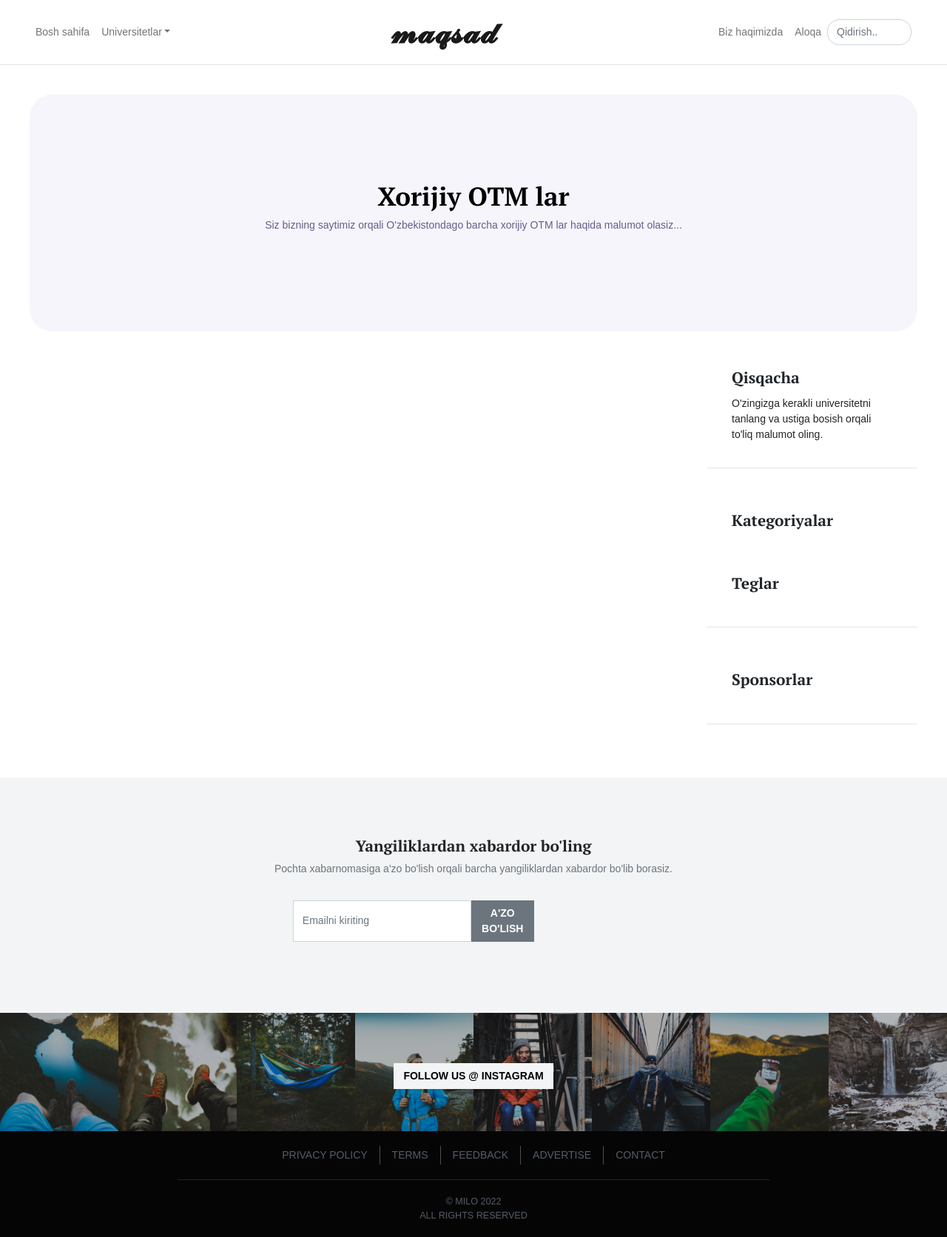
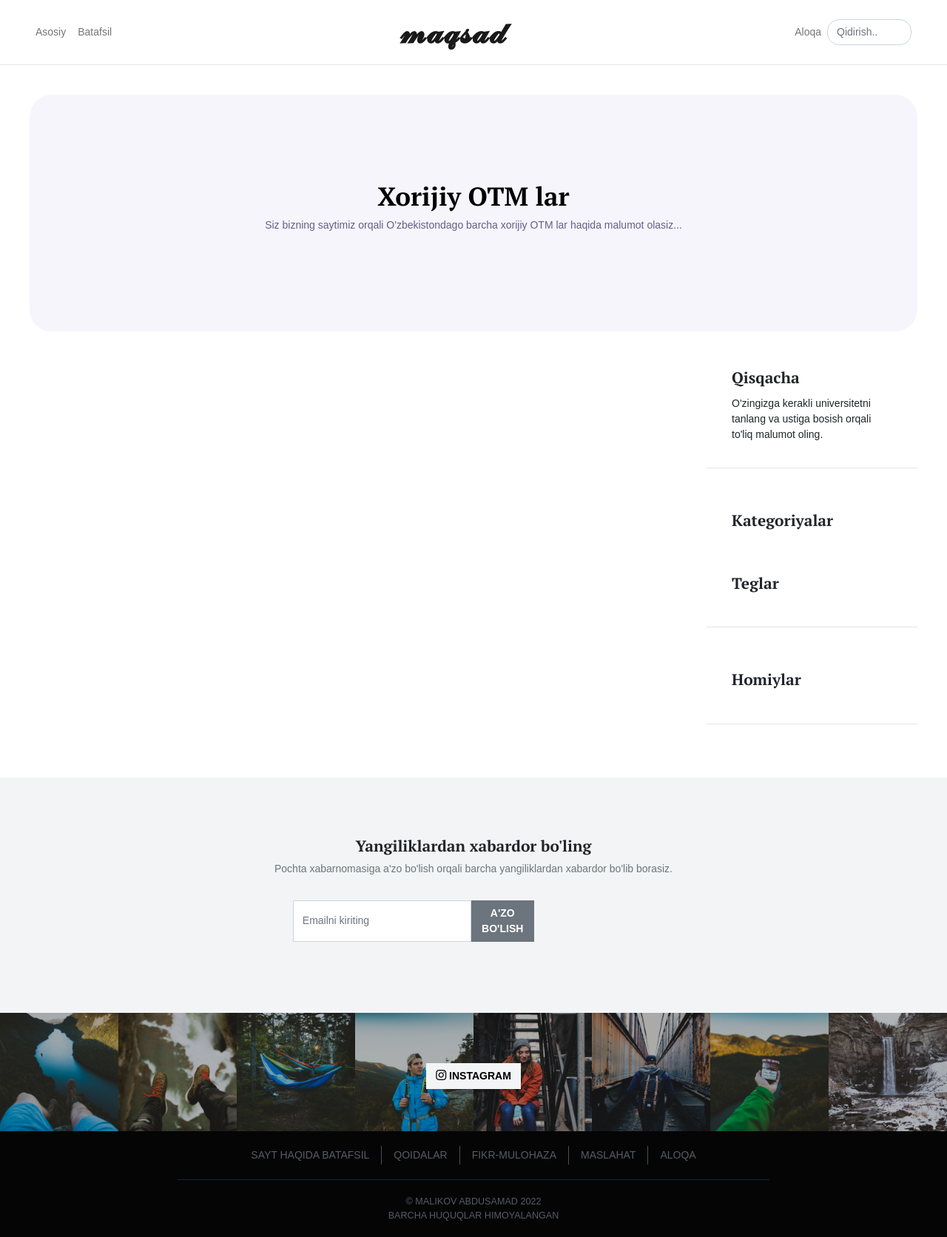
Before and after one commit to sevbo2003/foreign-unv, a Django app: page / in a window 1280 px wide. Shown: the whole page at 74% size. Run offline with Django 4.2, Linux system fonts and the light colour scheme; data that the repository does not hold is empty; some libraries are stand-ins or nearby versions; some web fonts are replaced.

Commit message:
Some template changes

```diff
--- a/templates/detail_page.html
+++ b/templates/detail_page.html
@@ -69,7 +69,7 @@
                                     {% csrf_token %}
                                     <div class="row">
                                         <div class="col-md-6">
-                                            {{ comment_form }}
+                                            {{ comment_form.as_p }}
                                         </div>
                                     </div>
                                     <button class="btn btn-success mt-3" type="submit">Yuborish</button>
@@ -114,7 +114,7 @@
                         <!-- /.card -->
                         <div class="card mb-4">
                             <div class="card-body">
-                                <h4 class="card-title">Sponsorlar</h4>
+                                <h4 class="card-title">Homiylar</h4>
                                 {% for sponsor in sponsors %}
                                     <a href="{% url 'detail' sponsor.slug %}" class="d-inline-block">
                                         <img class="card-img" src="{{ sponsor.image.url }}" alt="No"/>
--- a/templates/footer.html
+++ b/templates/footer.html
@@ -23,7 +23,7 @@
 <div class="site-instagram">
     <div class="action">
         <a class="btn btn-light" href="#">
-            Follow us @ Instagram
+            <i class="bi bi-instagram"></i> Instagram
         </a>
     </div>
     <div class="row g-0">
@@ -81,30 +81,30 @@
     <div class="container">
         <ul class="nav justify-content-center">
             <li class="nav-item">
-                <a class="nav-link" href="#">Privacy policy
+                <a class="nav-link" href="#">Sayt haqida batafsil
                 </a>
             </li>
             <li class="nav-item">
-                <a class="nav-link" href="#">Terms
+                <a class="nav-link" href="#">Qoidalar
                 </a>
             </li>
             <li class="nav-item">
-                <a class="nav-link" href="#">Feedback
+                <a class="nav-link" href="#">Fikr-Mulohaza
                 </a>
             </li>
             <li class="nav-item">
-                <a class="nav-link" href="#">Advertise
+                <a class="nav-link" href="#">Maslahat
                 </a>
             </li>
             <li class="nav-item">
-                <a class="nav-link" href="page-contact.html">Contact
+                <a class="nav-link" href="page-contact.html">Aloqa
                 </a>
             </li>
         </ul>
         <div class="copy">
-            &copy; Milo 2022
+            &copy; Malikov Abdusamad 2022
             <br/>
-            All rights reserved
+            Barcha huquqlar himoyalangan
         </div>
     </div>
 </footer>
--- a/templates/home.html
+++ b/templates/home.html
@@ -25,11 +25,11 @@
                                     <h4 class="card-title">{{ univer.universitet }}</h4>
                                 </a>
                                 <div class="entry-meta">
-                                    <ul>
+                                    <ul class="d-flex">
                                         <li class="d-flex align-items-center"><i class="bi bi-person"></i> <a
                                                 href="{% url 'detail' univer.slug %}">{{ univer.author }}</a></li>
                                         <li class="d-flex align-items-center"><i class="bi bi-clock"></i> <a
-                                                href="{% url 'detail' univer.slug %}">{{ univer.created|timesince }} oldin</a></li>
+                                                href="{% url 'detail' univer.slug %}">{{ univer.created|date:'M d, 20y' }} oldin</a></li>
                                         <li class="d-flex align-items-center"><i class="bi bi-chat-dots"></i> <a
                                                 href="{% url 'detail' univer.slug %}">{{ univer.comments.all.count }} ta comment</a></li>
                                     </ul>
@@ -41,7 +41,7 @@
                             <div class="card-body">
                                 <p class="card-text">{{ univer.about }}
                                 </p>
-                                <button class="btn btn-outline-info w-25"><a href="{% url 'detail' univer.slug %}">Batafsil o'qish</a></button>
+                                <button class="btn btn-outline-info"><a href="{% url 'detail' univer.slug %}">Batafsil o'qish</a></button>
 
                             </div>
                         </article>
@@ -82,7 +82,7 @@
                         <!-- /.card -->
                         <div class="card mb-4">
                             <div class="card-body">
-                                <h4 class="card-title">Sponsorlar</h4>
+                                <h4 class="card-title">Homiylar</h4>
                                 {% for sponsor in sponsors %}
                                     <a href="{% url 'detail' sponsor.slug %}" class="d-inline-block">
                                         <img class="card-img" src="{{ sponsor.image.url }}" alt="No"/>
--- a/templates/navbar.html
+++ b/templates/navbar.html
@@ -4,31 +4,30 @@
             <button class="navbar-toggler order-2 order-md-1" type="button" data-bs-toggle="collapse"
                     data-bs-target=".navbar-collapse" aria-controls="navbar-left navbar-right" aria-expanded="false"
                     aria-label="Toggle navigation">
-            <span class="navbar-toggler-icon">
-            </span>
+            <span class="navbar-toggler-icon"></span>
             </button>
             <div class="collapse navbar-collapse order-3 order-md-2" id="navbar-left">
                 <ul class="navbar-nav me-auto">
                     <li class="nav-item">
-                        <a class="nav-link" href="{% url 'home' %}">Bosh sahifa</a>
+                        <a class="nav-link" href="{% url 'home' %}">Asosiy</a>
                     </li>
-                    <li class="nav-item dropdown">
-                        <a class="nav-link dropdown-toggle" href="#" id="dropdown03" data-bs-toggle="dropdown"
-                           aria-haspopup="true" aria-expanded="false">Universitetlar</a>
-                        <div class="dropdown-menu" aria-labelledby="dropdown03">
-                            {% for university in universities %}
-                            <a class="dropdown-item" href="doc-alerts.html">{{ university.davlat }}</a>
-                            {% endfor %}
-                        </div>
+                    <li class="nav-item">
+                        <a class="nav-link" href="page-about.html">Batafsil</a>
                     </li>
+{#                    <li class="nav-item dropdown">#}
+{#                        <a class="nav-link dropdown-toggle" href="#" id="dropdown03" data-bs-toggle="dropdown"#}
+{#                           aria-haspopup="true" aria-expanded="false">Universitetlar</a>#}
+{#                        <div class="dropdown-menu" aria-labelledby="dropdown03">#}
+{#                            {% for university in universities %}#}
+{#                            <a class="dropdown-item" href="doc-alerts.html">{{ university.davlat }}</a>#}
+{#                            {% endfor %}#}
+{#                        </div>#}
+{#                    </li>#}
                 </ul>
             </div>
             <a class="navbar-brand mx-auto order-1 order-md-3" href="{% url 'home' %}">𝓶𝓪𝓺𝓼𝓪𝓭</a>
             <div class="collapse navbar-collapse order-4 order-md-4" id="navbar-right">
                 <ul class="navbar-nav ms-auto">
-                    <li class="nav-item">
-                        <a class="nav-link" href="page-about.html">Biz haqimizda</a>
-                    </li>
                     <li class="nav-item">
                         <a class="nav-link" href="page-contact.html">Aloqa</a>
                     </li>
--- a/university/views.py
+++ b/university/views.py
@@ -65,7 +65,7 @@
         'sponsors': sponsors,
         'categories': categories,
         'tags': tags,
-        'comment_form': form,
+        'comment_form': comment_form,
         'form': form
     }
     return render(request, 'detail_page.html', context)
```
